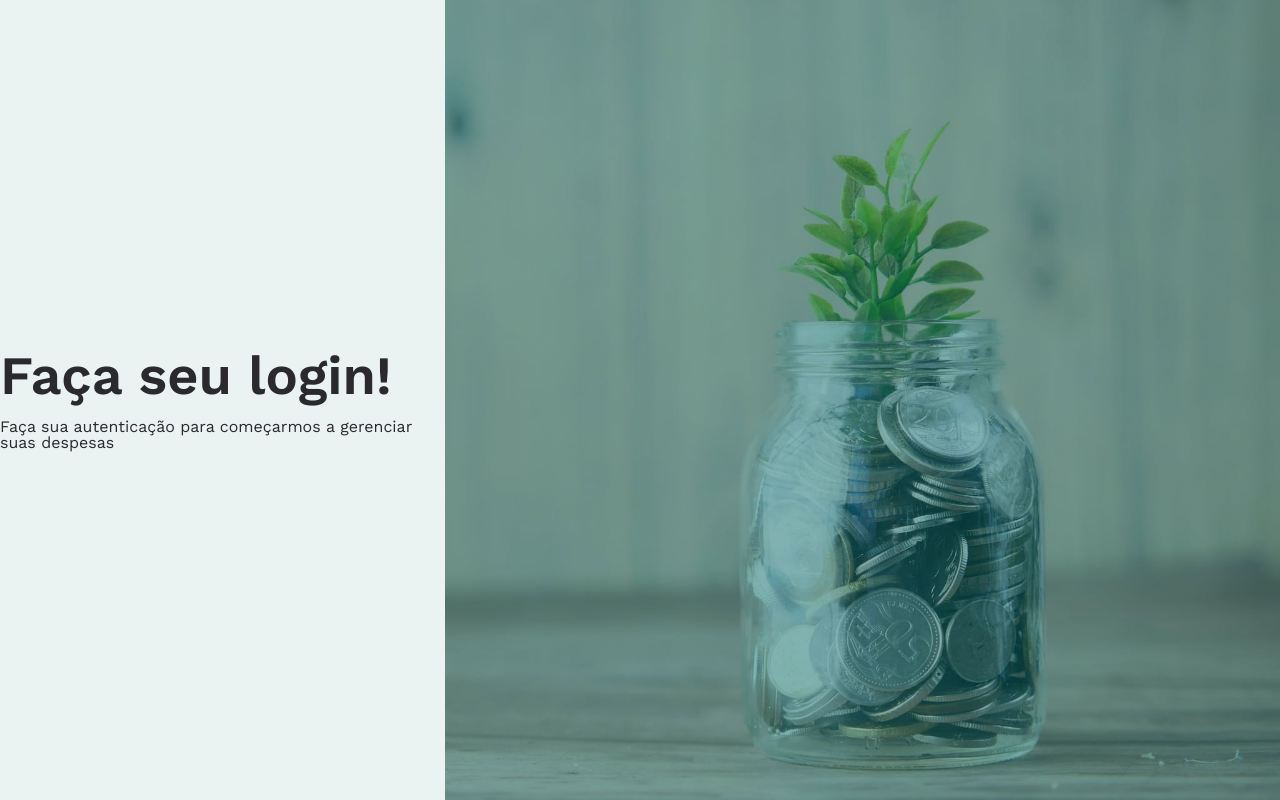
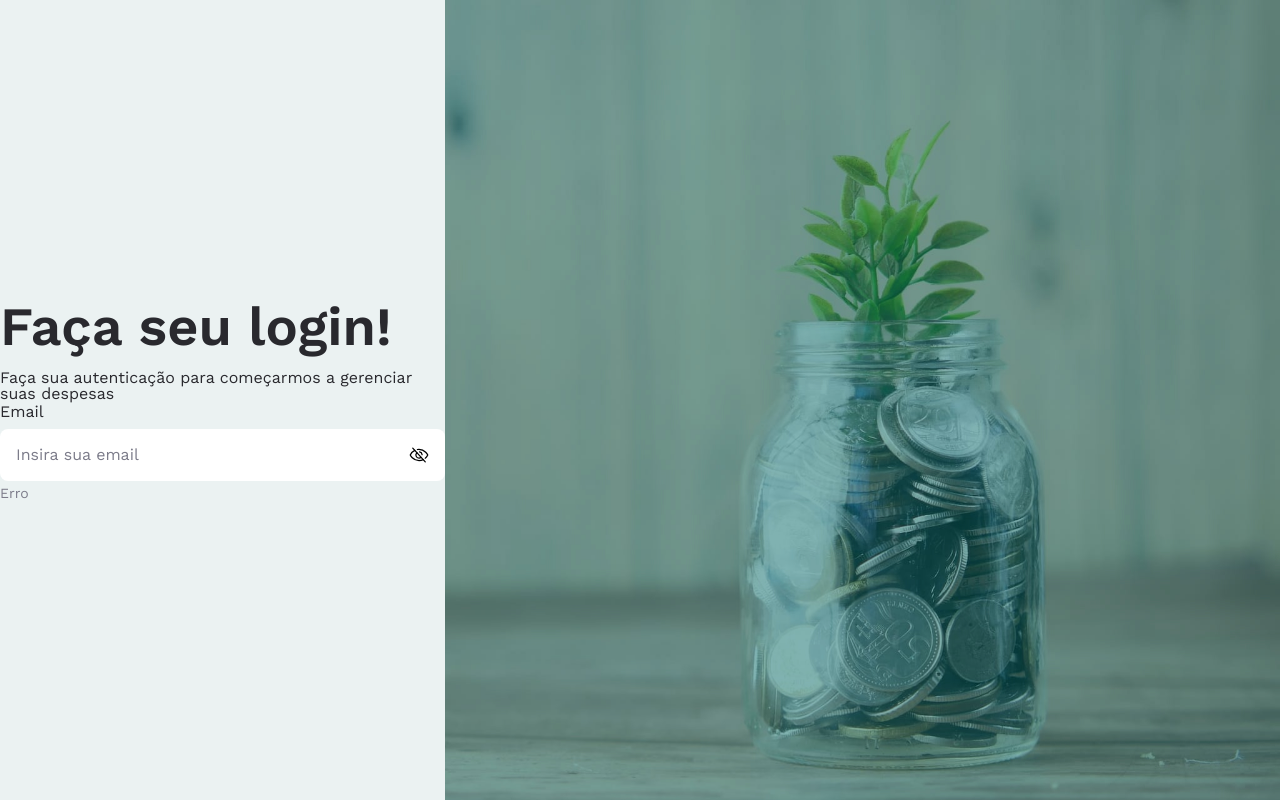
Before and after one commit to GuiSelair/finance.app, a Next.js app in the folder frontend/: page /login in a window 1280 px wide. Built offline with nearby package versions, Linux system fonts and the light colour scheme.

Commit message:
Feat: Added input component

```diff
--- a/frontend/package.json
+++ b/frontend/package.json
@@ -16,6 +16,7 @@
     "@types/react-dom": "18.0.8",
     "axios": "^1.2.1",
     "next": "13.0.1",
+    "phosphor-react": "^1.4.1",
     "react": "18.2.0",
     "react-dom": "18.2.0",
     "react-hook-form": "^7.41.2",
--- /dev/null
+++ b/frontend/src/components/shared/Form/Input/index.tsx
@@ -0,0 +1,61 @@
+import { EyeSlash, WarningCircle } from 'phosphor-react';
+import { useState } from 'react';
+
+import {
+	Container,
+	LabelContainer,
+	InputContainer,
+	Description,
+	Error,
+} from './styles';
+
+interface InputProps extends React.InputHTMLAttributes<HTMLInputElement> {
+	label?: string;
+	icon?: React.ElementType;
+	description?: string;
+	error?: string;
+}
+
+export function Input({
+	label,
+	icon: Icon,
+	type,
+	id,
+	description,
+	error,
+	...rest
+}: InputProps) {
+	const [isPasswordType, setIsPasswordType] = useState(
+		() => type === 'password',
+	);
+
+	return (
+		<Container>
+			{!!label && (
+				<LabelContainer>
+					<div>
+						<label htmlFor={id}>{label}</label>
+					</div>
+				</LabelContainer>
+			)}
+
+			<InputContainer hasError={!!error}>
+				{!!Icon && <Icon />}
+				<input type={type} id={id} {...rest} />
+				{isPasswordType && (
+					<button>
+						<EyeSlash />
+					</button>
+				)}
+			</InputContainer>
+
+			{!!description && <Description>{description}</Description>}
+			{!!error && (
+				<Error>
+					<WarningCircle />
+					{error}
+				</Error>
+			)}
+		</Container>
+	);
+}
--- /dev/null
+++ b/frontend/src/components/shared/Form/Input/styles.ts
@@ -0,0 +1,84 @@
+import styled from 'styled-components';
+
+export const Container = styled.div`
+	display: flex;
+	flex-direction: column;
+
+	min-width: 6.25rem;
+	width: auto;
+`;
+
+export const LabelContainer = styled.div`
+	display: flex;
+	align-items: center;
+	justify-content: space-between;
+
+	margin-bottom: 0.5rem;
+
+	> label {
+		color: ${props => props.theme.colors.gray500};
+	}
+`;
+
+interface InputContainerProps {
+	hasError: boolean;
+}
+
+export const InputContainer = styled.div<ErrorProps>`
+	display: flex;
+	align-items: center;
+	width: 100%;
+	background: ${props => props.theme.colors.white};
+	border-radius: 8px;
+	padding: 16px;
+
+	> svg {
+		width: 16px;
+		height: 16px;
+		margin-right: 8px;
+	}
+
+	button {
+		margin-left: 8px;
+		display: flex;
+		align-items: center;
+		background: transparent;
+		border: 0;
+
+		> svg {
+			width: 20px;
+			height: 20px;
+		}
+	}
+
+	input {
+		flex: 1;
+		background: transparent;
+		border: 0;
+
+		&::placeholder {
+			color: ${props => props.theme.colors.gray300};
+		}
+	}
+`;
+
+export const Description = styled.div`
+	margin-top: 4px;
+	display: flex;
+	color: ${props => props.theme.colors.gray300};
+	font-size: ${props => props.theme.fontSizes.small};
+`;
+
+export const Error = styled.div`
+	display: flex;
+	align-items: center;
+	color: red;
+	margin-top: 4px;
+	font-size: ${props => props.theme.fontSizes.small};
+
+	> svg {
+		width: 16px;
+		height: 16px;
+		margin-right: 8px;
+	}
+`;
--- a/frontend/src/pages/_app.tsx
+++ b/frontend/src/pages/_app.tsx
@@ -1,8 +1,8 @@
 import type { AppProps } from 'next/app';
 import { ThemeProvider } from 'styled-components';
 
-import { defaultTheme } from 'src/styles/theme/default';
-import { GlobalStyles } from '../styles/global';
+import { defaultTheme } from '@/styles/theme/default';
+import { GlobalStyles } from '@/styles/global';
 
 export default function App({ Component, pageProps }: AppProps): JSX.Element {
 	return (
--- a/frontend/src/pages/login/index.tsx
+++ b/frontend/src/pages/login/index.tsx
@@ -1,9 +1,11 @@
+import { Input } from '@/components/shared/Form/Input';
+
 import {
 	BackgroundContainer,
 	HighlightImageContainer,
 	Content,
 	Container,
-} from '../../styles/pages/login.style';
+} from '@/styles/pages/login.style';
 
 export default function Login(): JSX.Element {
 	return (
@@ -14,6 +16,13 @@ export default function Login(): JSX.Element {
 					<h2>
 						Faça sua autenticação para começarmos a gerenciar suas despesas
 					</h2>
+					<Input
+						type={'password'}
+						id="email"
+						label="Email"
+						placeholder="Insira sua email"
+						description="Erro"
+					/>
 				</Content>
 			</Container>
 			<HighlightImageContainer />
--- a/frontend/src/styles/global.ts
+++ b/frontend/src/styles/global.ts
@@ -18,4 +18,8 @@ export const GlobalStyles = createGlobalStyle`
     font: ${props =>
 			`400 ${props.theme.fontSizes.regular} 'Work Sans', 'Roboto', sans-serif`}
   }
+
+	button {
+		cursor: pointer;
+	}
 `;
--- a/frontend/tsconfig.json
+++ b/frontend/tsconfig.json
@@ -18,7 +18,7 @@
 		"isolatedModules": true,
 		"jsx": "preserve",
 		"incremental": true,
-		"baseUrl": ".",
+		"baseUrl": "./src/",
 		"paths": {
 			"@/components/*": [
 				"components/*"
```
Also changed, not shown: frontend/.eslintrc.json, 1 other file (tests, documents, lock files or other folders).
